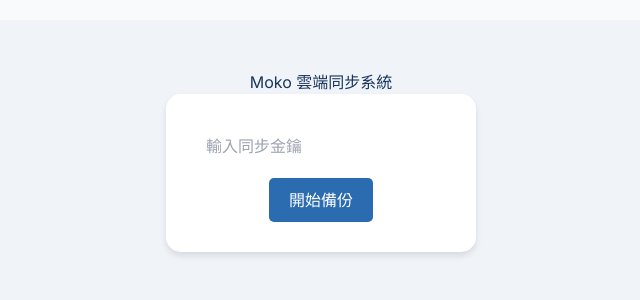
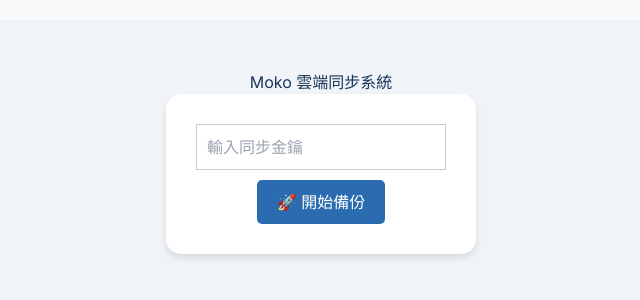
Before and after one commit to bearjen/fluffymoko, a React (Vite) app: page / in a window 1280 px wide. Shown: the top 300 px of the page, without its empty margins (319-959 px from the left). Built offline with nearby package versions, Linux system fonts and the light colour scheme.

Commit message:
Update Settings.tsx

```diff
--- a/components/Settings.tsx
+++ b/components/Settings.tsx
@@ -1,4 +1,4 @@
-import React, { useState, useEffect } from 'react';
+import React, { useState } from 'react';
 import { createClient } from '@supabase/supabase-js';
 
 const supabase = createClient(
@@ -27,11 +27,11 @@ const Settings = () => {
       <div style={{ background: 'white', padding: '30px', borderRadius: '15px', display: 'inline-block', boxShadow: '0 4px 6px rgba(0,0,0,0.1)' }}>
         <input
           type="text" value={syncKey} onChange={(e) => setSyncKey(e.target.value)}
-          placeholder="輸入同步金鑰" style={{ padding: '10px', width: '250px', marginBottom: '10px' }}
+          placeholder="輸入同步金鑰" style={{ padding: '10px', width: '250px', marginBottom: '10px', border: '1px solid #ccc' }}
         />
         <br />
         <button onClick={handleSync} style={{ padding: '10px 20px', backgroundColor: '#2b6cb0', color: 'white', border: 'none', borderRadius: '5px', cursor: 'pointer' }}>
-          開始備份
+          🚀 開始備份
         </button>
         {status && <p>{status}</p>}
       </div>
```
